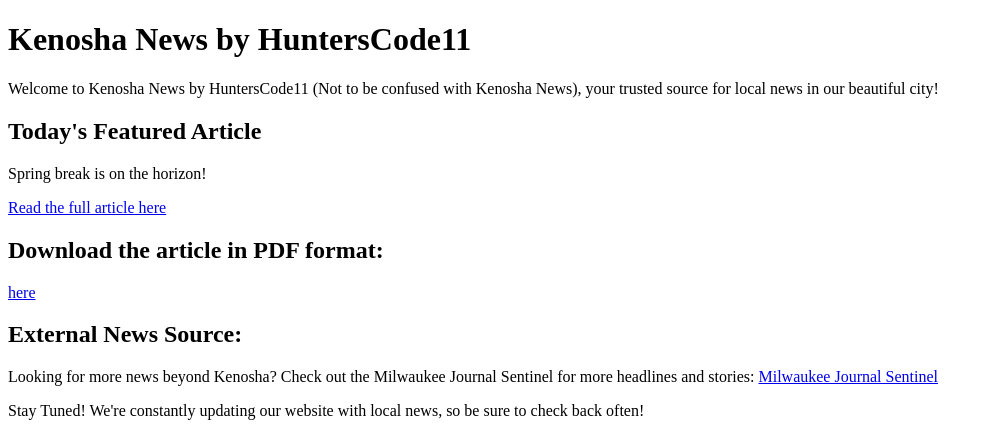
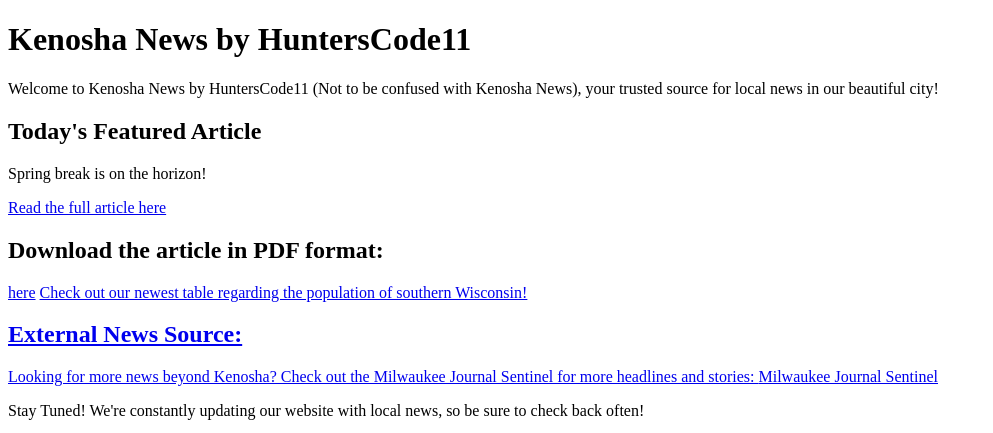
Before and after one commit to HuntersCode11/HuntersCode11.github.io, a plain HTML site: page index.html in a window 1280 px wide. Shown: the top 433 px of the page, without its empty margins (0-993 px from the left). Drawn offline with Linux system fonts and the light colour scheme; a script that the page names is missing.

Commit message:
Update index.html

```diff
--- a/index.html
+++ b/index.html
@@ -17,6 +17,8 @@
     <h2>Download the article in PDF format:</h2>
     <a href="documents/DesignBasicsv23.pdf" target="_blank">here</a>
 
+    <a href="SouthernWisconsinCities.html">Check out our newest table regarding the population of southern Wisconsin!</p>
+
     <h2>External News Source:</h2>
     <p>Looking for more news beyond Kenosha? Check out the Milwaukee Journal Sentinel for more headlines and stories: <a href="https://www.jsonline.com/" target="_blank">Milwaukee Journal Sentinel</a></p>
 
```
